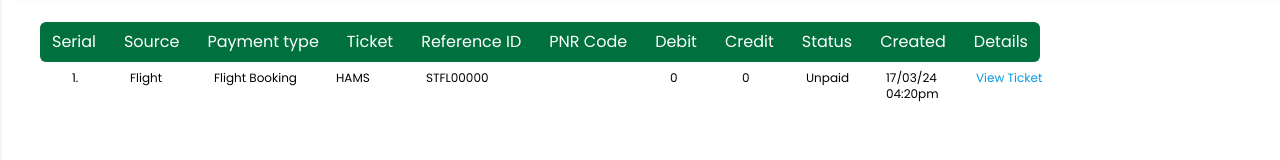
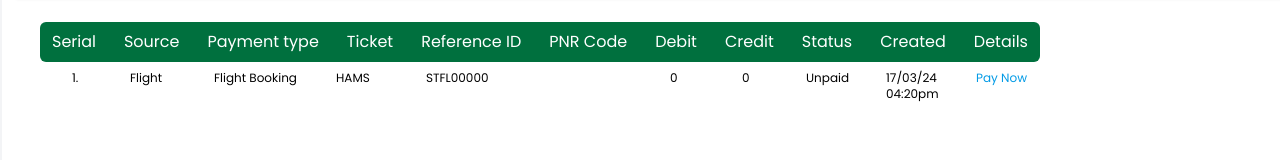
Before and after one commit to Nobel2155/Test, a Next.js app: page /pages/dashboardPage in a window 1280 px wide. Shown: the part 130-290 px from the top of the page. Built offline with nearby package versions, Linux system fonts and the light colour scheme.

Commit message:
ticket directory changed

```diff
--- a/src/app/pages/paymentMethod/page.jsx
+++ b/src/app/pages/paymentMethod/page.jsx
@@ -126,7 +126,7 @@ const Payment = () => {
           });
 
           // Redirect to the dashboard page
-          router.push("/pages/dashboardPage");
+          router.push("/pages/ticket");
         } catch (error) {
           console.error("Failed to send email:", error);
         } finally {
--- a/src/components/reservation/TableRow.jsx
+++ b/src/components/reservation/TableRow.jsx
@@ -20,10 +20,10 @@ function TableRow() {
         <div className="w-[60px] ml-6 mr-2">Unpaid</div>
         <div className="w-[90px] ml-3">17/03/24<br/>04:20pm</div>
         <div className="w-[90px]">
-          <Link href="/pages/ticket">
+          <Link href="/pages/paymentMethod">
             <p className="text-[#039BE6]">
-            View Ticket
-          </p>
+              Pay Now
+            </p>
           </Link>
         </div>
       </div>
```
